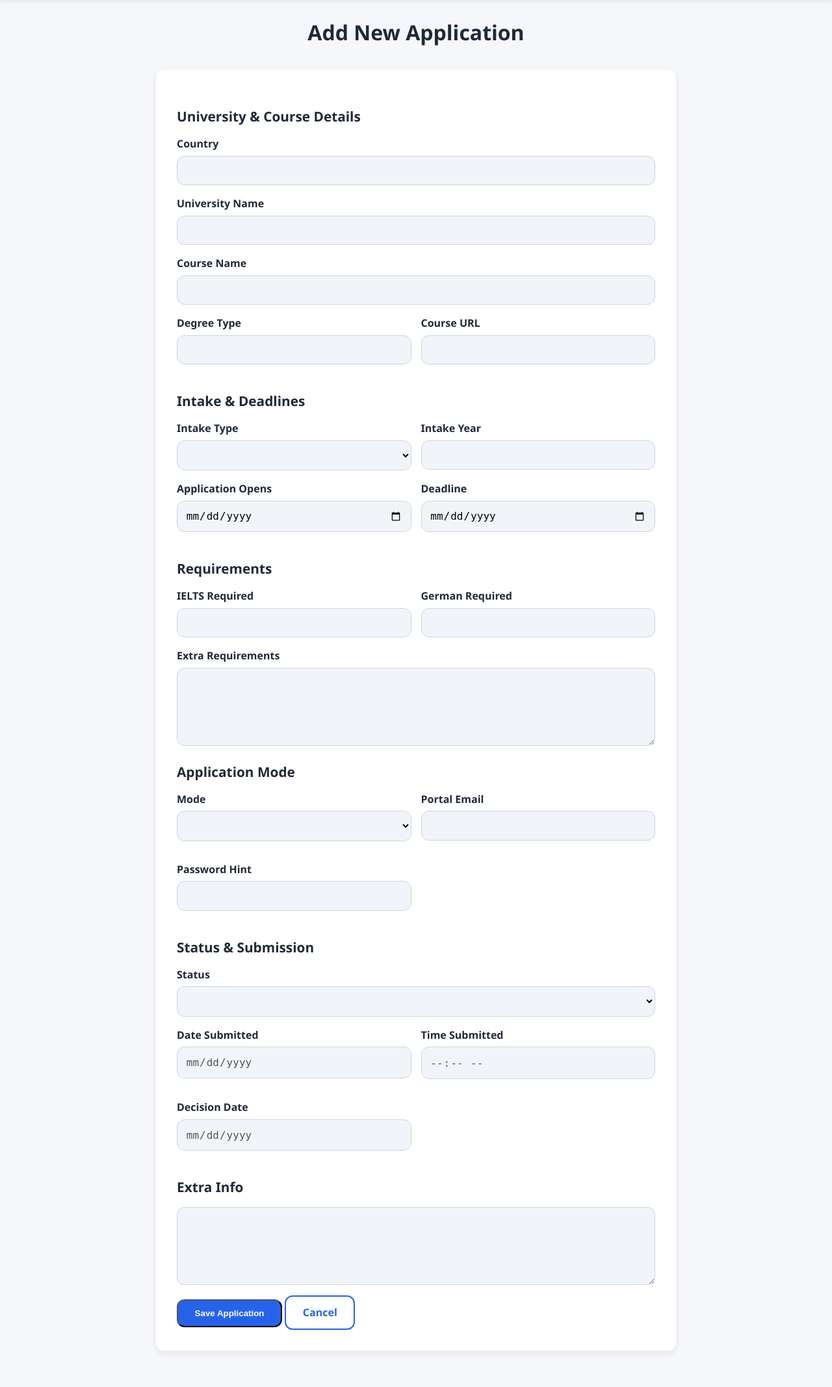
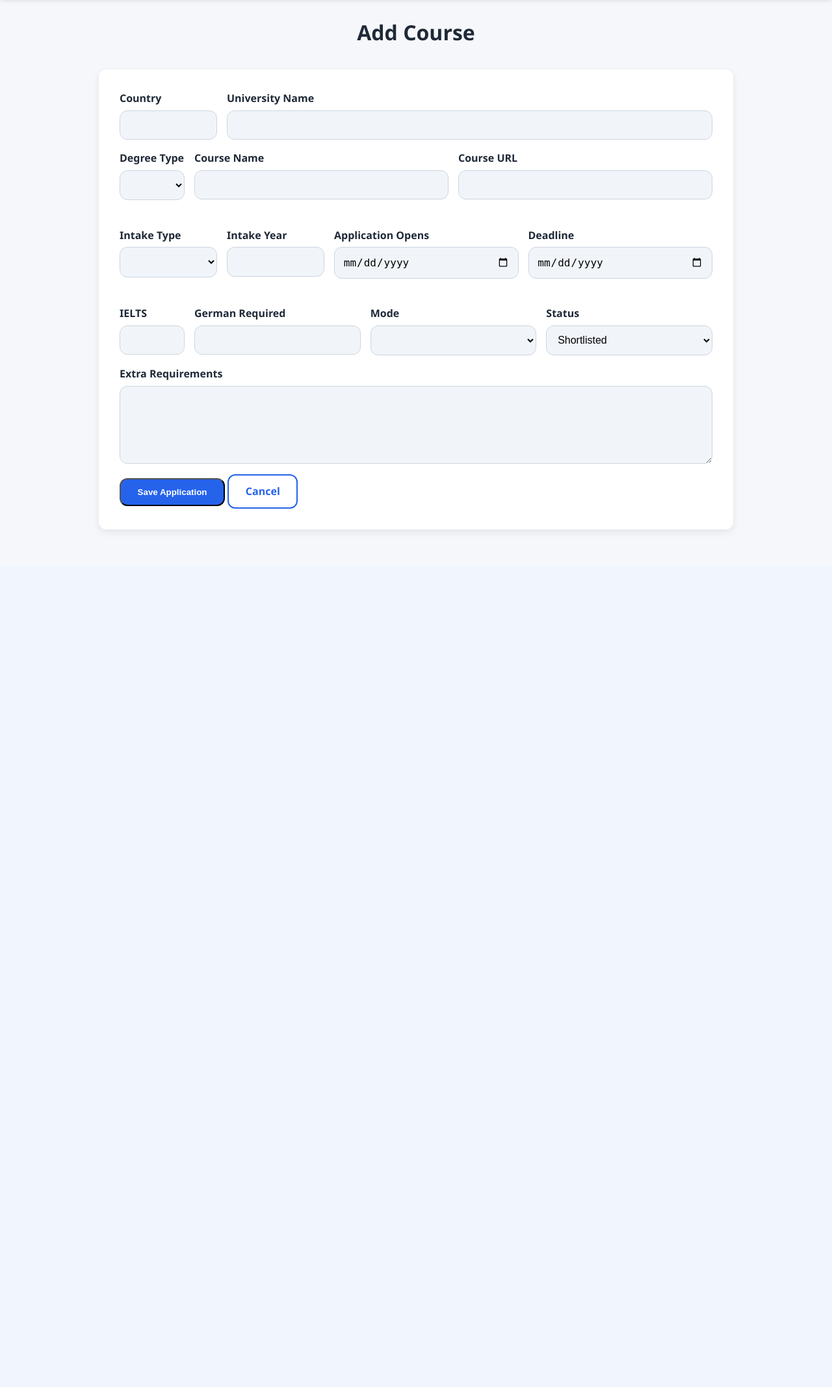
Before and after one commit to YagneshGuduru/personalised_college_applications_tracker, a Flask app: page /add_application in a window 1280 px wide. Shown: the part 73-2208 px from the top of the page at 65% size. After the commit the page ends 893 px from the top, so only its background shows below. Run offline with Flask 3, Linux system fonts and the light colour scheme.

Commit message:
Upgraded the add application form along with applications table.

```diff
--- a/app/routes.py
+++ b/app/routes.py
@@ -43,13 +43,9 @@ def init_app(app):
             german_required       = form.get("german_required")
             extra_requirements    = form.get("extra_requirements")
             application_mode      = form.get("application_mode")
-            portal_email          = form.get("portal_email")
-            portal_password_hint  = form.get("portal_password_hint")
             status                = form["status"]
-            date_submitted        = form.get("date_submitted")
-            time_submitted        = form.get("time_submitted")
-            decision_date         = form.get("decision_date")
-            extra_info            = form.get("extra_info")
+            date_submitted        = None
+            decision_date         = None
 
 
             cursor.execute("""
@@ -59,20 +55,16 @@ def init_app(app):
                     intake_type, intake_year,
                     application_open_date, deadline_date,
                     ielts_required, german_required, extra_requirements,
-                    application_mode, portal_email, portal_password_hint,
-                    status, date_submitted, time_submitted, decision_date,
-                    extra_info
+                    application_mode, status, date_submitted, decision_date
                 )
-                VALUES (?, ?, ?, ?, ?, ?, ?, ?, ?, ?, ?, ?, ?, ?, ?, ?, ?, ?, ?, ?)
+                VALUES (?, ?, ?, ?, ?, ?, ?, ?, ?, ?, ?, ?, ?, ?, ?, ?)
             """, (
                 university_name, country_name, course_name,
                 degree_type, course_url,
                 intake_type, intake_year,
                 application_open_date, deadline_date,
                 ielts_required, german_required, extra_requirements,
-                application_mode, portal_email, portal_password_hint,
-                status, date_submitted, time_submitted, decision_date,
-                extra_info
+                application_mode, status, date_submitted, decision_date
             ))
 
             conn.commit()
--- a/app/static/style.css
+++ b/app/static/style.css
@@ -30,7 +30,7 @@ body {
 
 
 .container {
-  max-width: 1100px;
+  max-width: 80%;
   margin: auto;
   padding: 1.5rem;
 }
@@ -180,7 +180,7 @@ body {
   padding: 2rem;
   border-radius: var(--radius);
   box-shadow: 0 4px 12px var(--shadow);
-  max-width: 800px;
+  max-width: 1000px;
   margin: 2rem auto;
 }
 
@@ -214,18 +214,32 @@ body {
 
 .form-row {
   display: grid;
-  grid-template-columns: repeat(auto-fit, minmax(250px, 1fr));
+  grid-auto-flow: column;
+  grid-auto-columns: 1fr;
   gap: 15px;
-}
+  overflow-x: auto; }
 
 textarea {
   height: 120px;
 }
 
+.c-details{
+  grid-template-columns: minmax(100px, 10%) ;
+}
 
+.in-details{
+  grid-template-columns: minmax(150px, 15%) minmax(150px,15%) ;
+}
 
 .typeahead {
   position: relative;
+  overflow: visible;
+}
+
+.cu-row{
+  display: grid;
+  grid-template-columns: minmax(150px,15%) 1fr;
+  gap: 15px;
 }
 
 .dropdown-list {
--- a/app/templates/add_application.html
+++ b/app/templates/add_application.html
@@ -1,18 +1,16 @@
 {% extends "base.html" %}
 
-{% block title %}Add Application{% endblock %}
+{% block title %}Add Course{% endblock %}
 
 {% block content %}
 
-<h1 style="text-align:center; margin-bottom:1.5rem;">Add New Application</h1>
+<h1 style="text-align:center; margin-bottom:1.5rem;">Add Course</h1>
 
 <div class="form-container">
 
     <form method="POST">
 
-        <!-- UNIVERSITY & COURSE INFO -->
-        <h2 class="form-section-title">University & Course Details</h2>
-
+        <div class="cu-row">
             <div class="form-group typeahead">
                 <label>Country</label>
                 <input type="text" id="country_name" name="country_name" autocomplete="off" required>
@@ -25,17 +23,20 @@
                 <input type="text" id="university_name" name="university_name" autocomplete="off" required>
                 <div class="dropdown-list" id="university_dropdown"></div>
             </div>
+        </div>
 
-
+        <div class="form-row c-details">
+            <div class="form-group">
+                <label>Degree Type</label>
+                <select name="Degree_type">
+                    <option value=""></option>
+                    <option value="M.Sc.">M.Sc.</option>
+                    <option value="M.Engg">M.Engg</option>
+                </select>
+            </div>
             <div class="form-group">
                 <label>Course Name</label>
                 <input type="text" name="course_name" required>
-        </div>
-
-        <div class="form-row">
-            <div class="form-group">
-                <label>Degree Type</label>
-                <input type="text" name="degree_type">
             </div>
 
             <div class="form-group">
@@ -44,10 +45,11 @@
             </div>
         </div>
 
-        <!-- INTAKE & DEADLINES -->
-        <h2 class="form-section-title">Intake & Deadlines</h2>
 
-        <div class="form-row">
+
+        <br>
+
+        <div class="form-row in-details">
             <div class="form-group">
                 <label>Intake Type</label>
                 <select name="intake_type">
@@ -61,9 +63,7 @@
                 <label>Intake Year</label>
                 <input type="number" name="intake_year" min="2024" max="2035">
             </div>
-        </div>
 
-        <div class="form-row">
             <div class="form-group">
                 <label>Application Opens</label>
                 <input type="date" name="application_open_date">
@@ -75,12 +75,11 @@
             </div>
         </div>
 
-        <!-- REQUIREMENTS -->
-        <h2 class="form-section-title">Requirements</h2>
+        <br>
 
-        <div class="form-row">
+        <div class="form-row c-details">
             <div class="form-group">
-                <label>IELTS Required</label>
+                <label>IELTS </label>
                 <input type="number" step="0.5" name="ielts_required">
             </div>
 
@@ -88,17 +87,7 @@
                 <label>German Required</label>
                 <input type="text" name="german_required">
             </div>
-        </div>
 
-        <div class="form-group">
-            <label>Extra Requirements</label>
-            <textarea name="extra_requirements"></textarea>
-        </div>
-
-        <!-- APPLICATION MODE -->
-        <h2 class="form-section-title">Application Mode</h2>
-
-        <div class="form-row">
             <div class="form-group">
                 <label>Mode</label>
                 <select name="application_mode">
@@ -110,53 +99,20 @@
             </div>
 
             <div class="form-group">
-                <label>Portal Email</label>
-                <input type="email" name="portal_email">
-            </div>
-
-            <div class="form-group">
-                <label>Password Hint</label>
-                <input type="text" name="portal_password_hint">
-            </div>
-        </div>
-
-        <!-- STATUS & SUBMISSION INFO -->
-        <h2 class="form-section-title">Status & Submission</h2>
-
-        <div class="form-group">
                 <label>Status</label>
                 <select name="status" id="status" required>
-                <option value=""></option>
-                <option value="shortlisted">Shortlisted</option>
+                    <option value="shortlisted" selected>Shortlisted</option>
                     <option value="preparing">Preparing</option>
                     <option value="submitted">Submitted</option>
                     <option value="admitted">Admitted</option>
                     <option value="rejected">Rejected</option>
                 </select>
             </div>
-
-        <div class="form-row">
-            <div class="form-group">
-                <label>Date Submitted</label>
-                <input type="date" name="date_submitted" id="date_submitted" disabled>
         </div>
 
         <div class="form-group">
-                <label>Time Submitted</label>
-                <input type="time" name="time_submitted" id="time_submitted" disabled>
-            </div>
-
-            <div class="form-group">
-                <label>Decision Date</label>
-                <input type="date" name="decision_date" id="decision_date" disabled>
-            </div>
-        </div>
-
-        <!-- EXTRA INFO -->
-        <h2 class="form-section-title">Extra Info</h2>
-
-        <div class="form-group">
-            <textarea name="extra_info"></textarea>
+            <label>Extra Requirements</label>
+            <textarea name="extra_requirements"></textarea>
         </div>
 
         <button type="submit" class="btn btn-primary">Save Application</button>
@@ -220,12 +176,10 @@ document.getElementById("status").addEventListener("change", function () {
     const decisionEnabled = ["admitted", "rejected"].includes(status);
 
     document.getElementById("date_submitted").disabled = !submitEnabled;
-    document.getElementById("time_submitted").disabled = !submitEnabled;
     document.getElementById("decision_date").disabled = !decisionEnabled;
 
     if (!submitEnabled) {
         document.getElementById("date_submitted").value = "";
-        document.getElementById("time_submitted").value = "";
     }
 
     if (!decisionEnabled) {
@@ -233,6 +187,4 @@ document.getElementById("status").addEventListener("change", function () {
     }
 });
 </script>
-
-
 {% endblock %}
```
Also changed, not shown: init_db.py (+1 -6 lines). Lines whose indentation alone changed are shown as unchanged.
